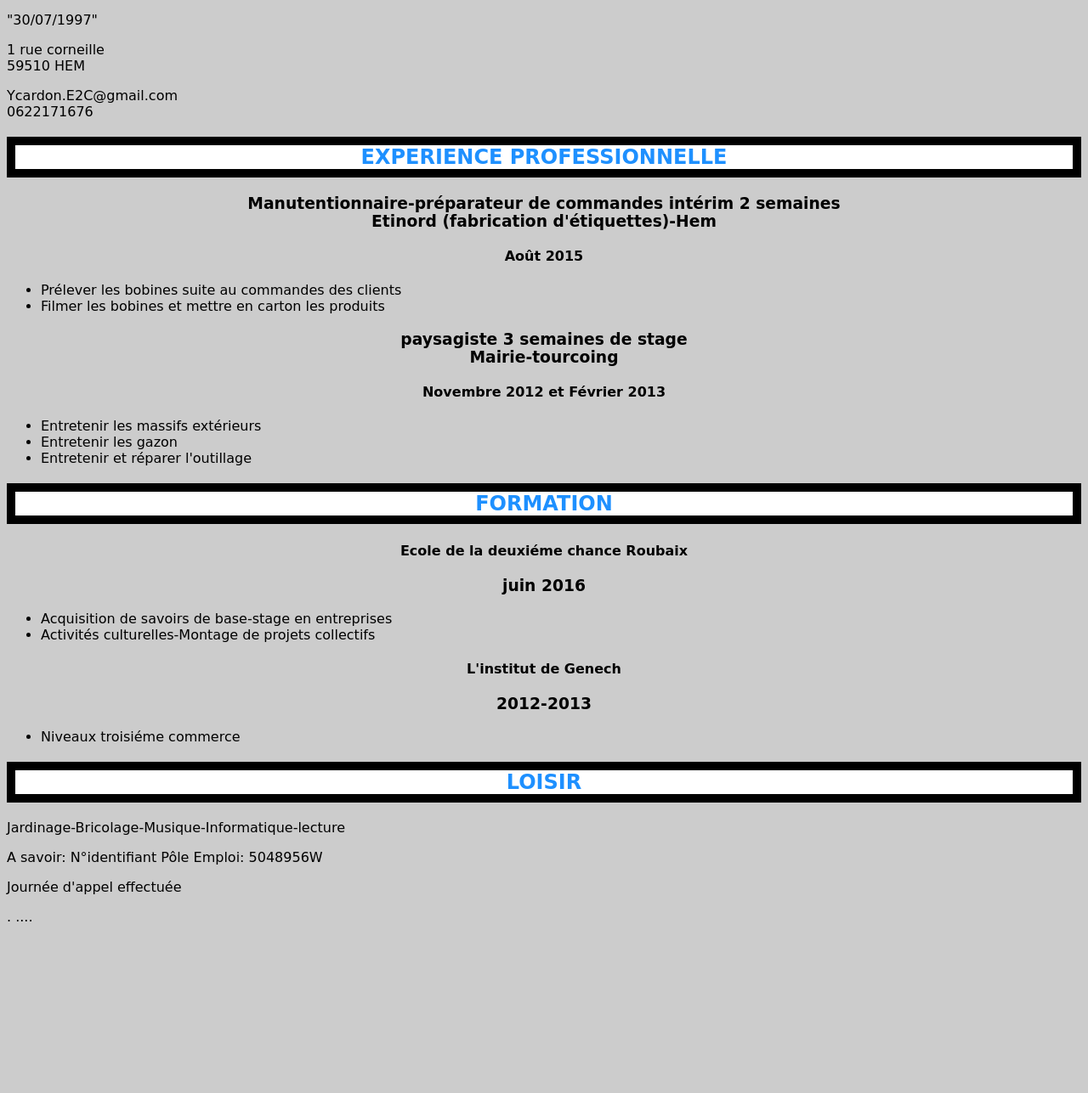
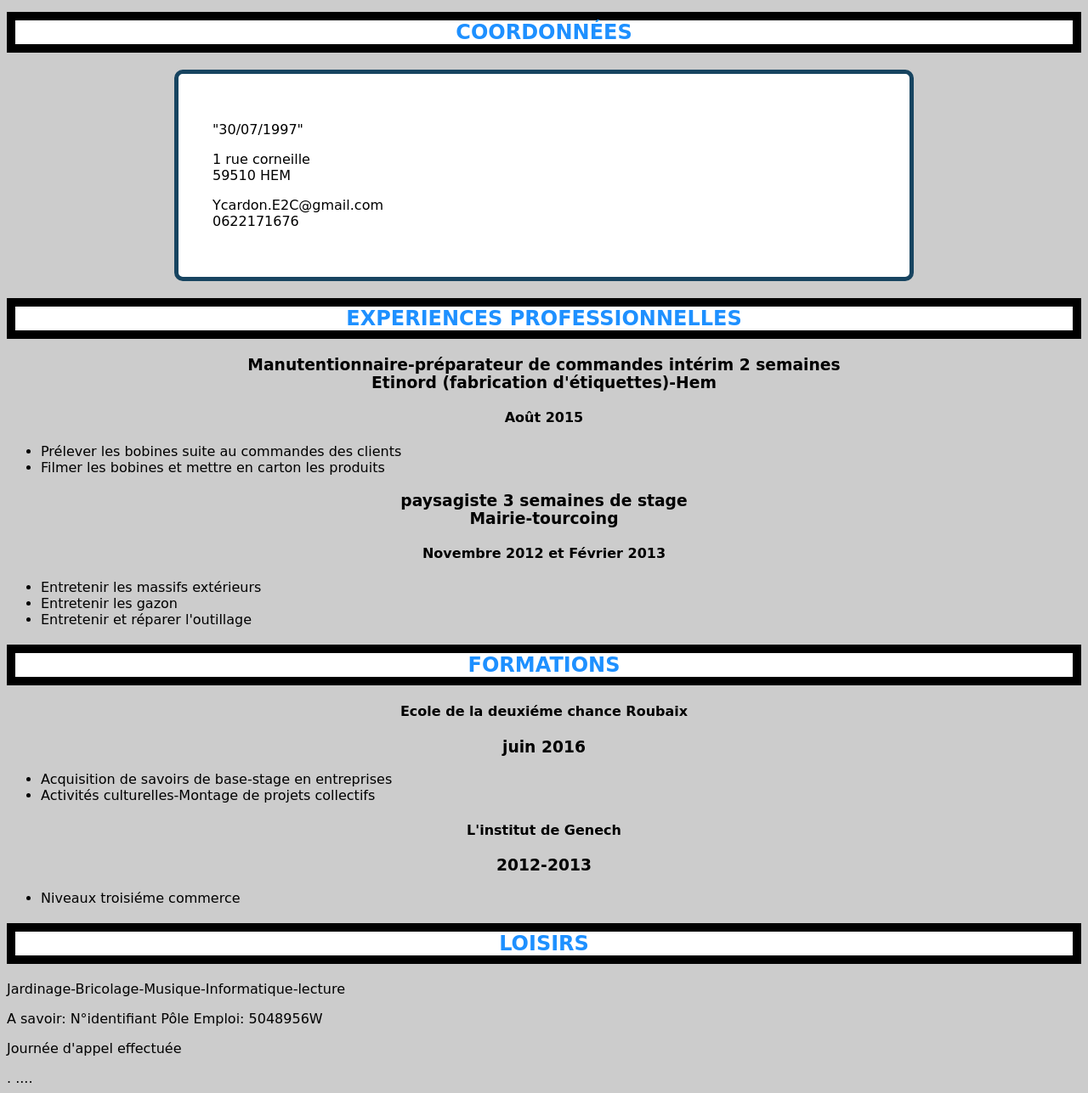
Before and after one commit to yannoulol/cv_pro_Yannyck, a plain HTML site: page index.html in a window 1280 px wide. Shown: the part 155-1442 px from the top of the page at 85% size. Before the commit the page ends 1252 px from the top, so only its background shows below. Drawn offline with Linux system fonts and the light colour scheme.

Commit message:
Update index.html
J'ai refais le style.

```diff
--- a/index.html
+++ b/index.html
@@ -9,19 +9,31 @@
 
 <body>
 
-     <header class="ENTETE">
-  <h1>  CV DE </h1>
+<header class="ENTETE">
+  <h1>  Curriculum Vitae de </h1>
   <h2> YANNYCK CARDON</h2>
-
- <p class="cordonee">"30/07/1997"</p>
- <p class="cordonee"> 1 rue corneille<br>
- 59510 HEM </p>
-<p class="cordonee"> Ycardon.E2C@gmail.com<br>
- 0622171676 </p>
 </header>
 
-<section>
-  <h2 class="titre"> EXPERIENCE PROFESSIONNELLE</h2>
+
+<section class="encadre">
+  <h2 class="titre"> COORDONNÉES </h2>
+<div class=cordonee>
+  <p>"30/07/1997"</p>
+  <p> 1 rue corneille<br>
+  59510 HEM </p>
+  <p> Ycardon.E2C@gmail.com<br>
+  0622171676 </p>
+</div>
+
+
+
+
+</section>
+
+
+
+<section class="encadre">
+  <h2 class="titre"> EXPERIENCES PROFESSIONNELLES</h2>
 
     <h3> Manutentionnaire-préparateur de commandes intérim 2 semaines<br>
      Etinord (fabrication d'étiquettes)-Hem </h3>
@@ -41,8 +53,8 @@
 </section>
 
 
-<section>
-  <h2 class="titre"> FORMATION</h2>
+<section class="encadre">
+  <h2 class="titre"> FORMATIONS</h2>
   <h4> Ecole de la deuxiéme chance Roubaix  </h4>
   <h3> juin 2016 </h3>
 <ul>
@@ -56,8 +68,8 @@
   </ul>
 </section>
 
-<section>
-  <h2 class="titre"> LOISIR</h2>
+<section class="encadre">
+  <h2 class="titre"> LOISIRS</h2>
 <p> Jardinage-Bricolage-Musique-Informatique-lecture</p>
 <p> A savoir: N°identifiant Pôle Emploi: 5048956W </p>
 <p> Journée d'appel effectuée </p>
@@ -67,7 +79,10 @@
 </section>
 
 
+<footer>
 
+
+</footer>
 
 
 
```
